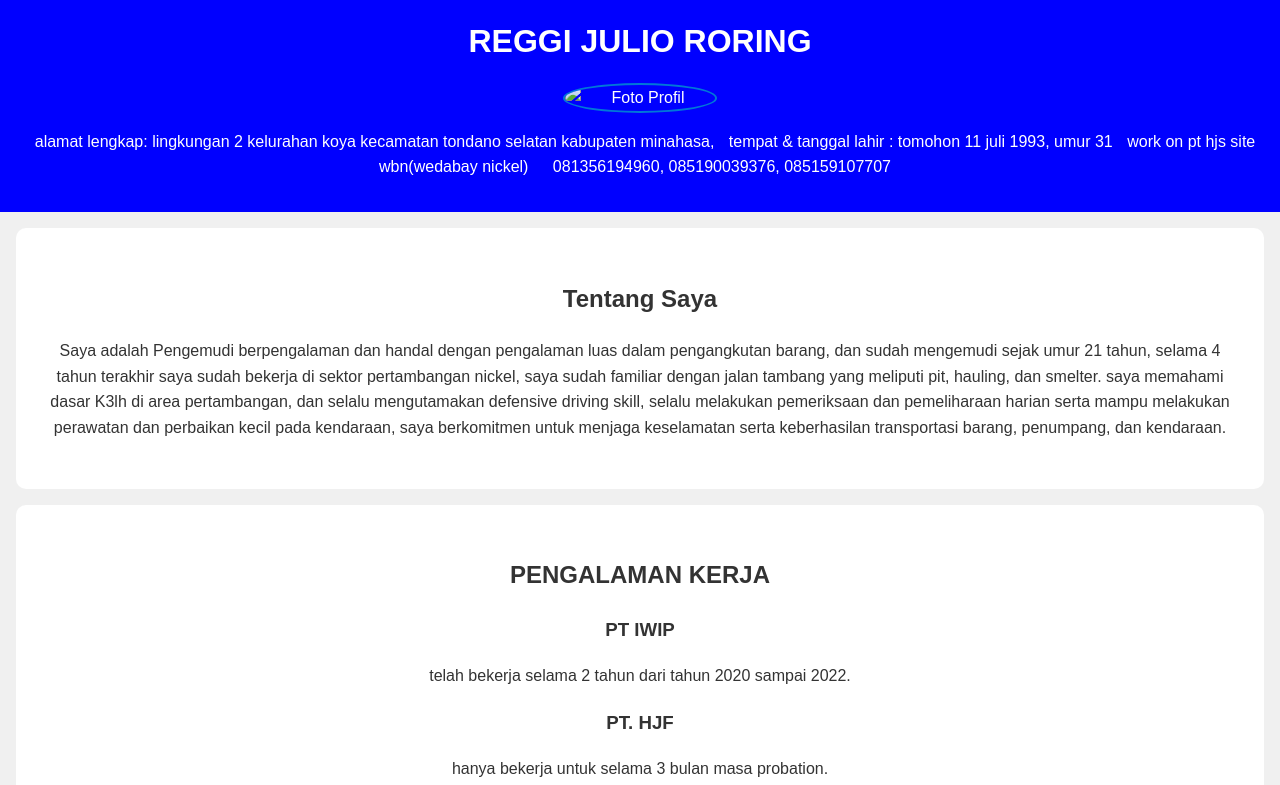
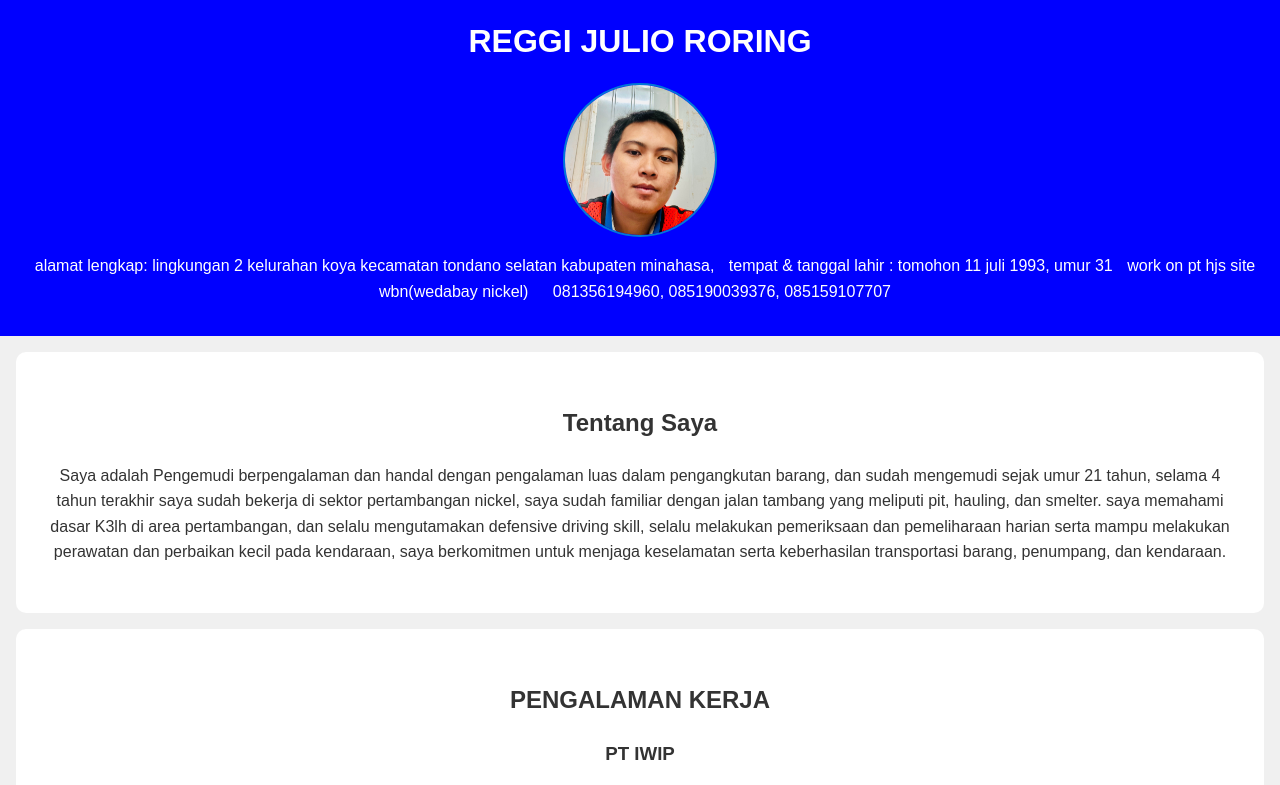
Before and after one commit to reggiroring/biodata-reggi, a plain HTML site: page index.html in a window 1280 px wide. Shown: the top 785 px of the page. Drawn offline with Linux system fonts and the light colour scheme.

Commit message:
Update index.html

```diff
--- a/index.html
+++ b/index.html
@@ -9,7 +9,7 @@
 <body>
     <header>
         <h1>REGGI JULIO RORING</h1>
-<img src="images/foto-profil.jpg" alt="Foto Profil" class="profile-picture">
+<img src="image/foto-profil.jpg" alt="Foto Profil" class="profile-picture">
 
         <nav>
             <ul>
```
